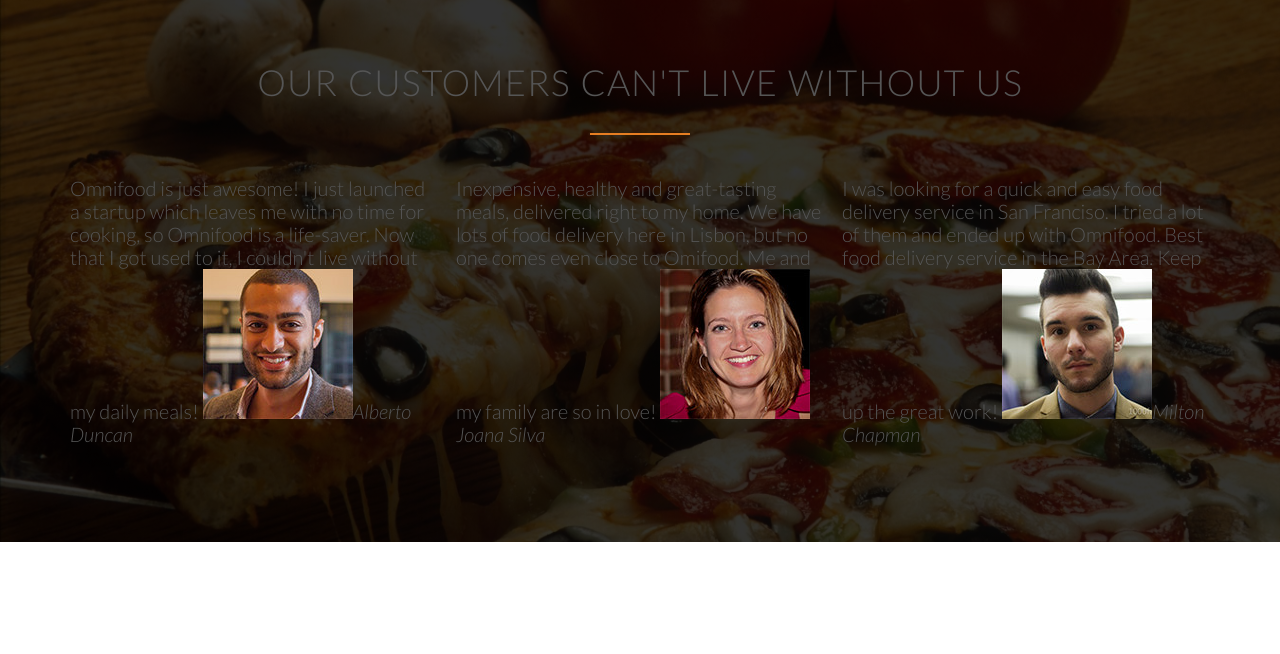
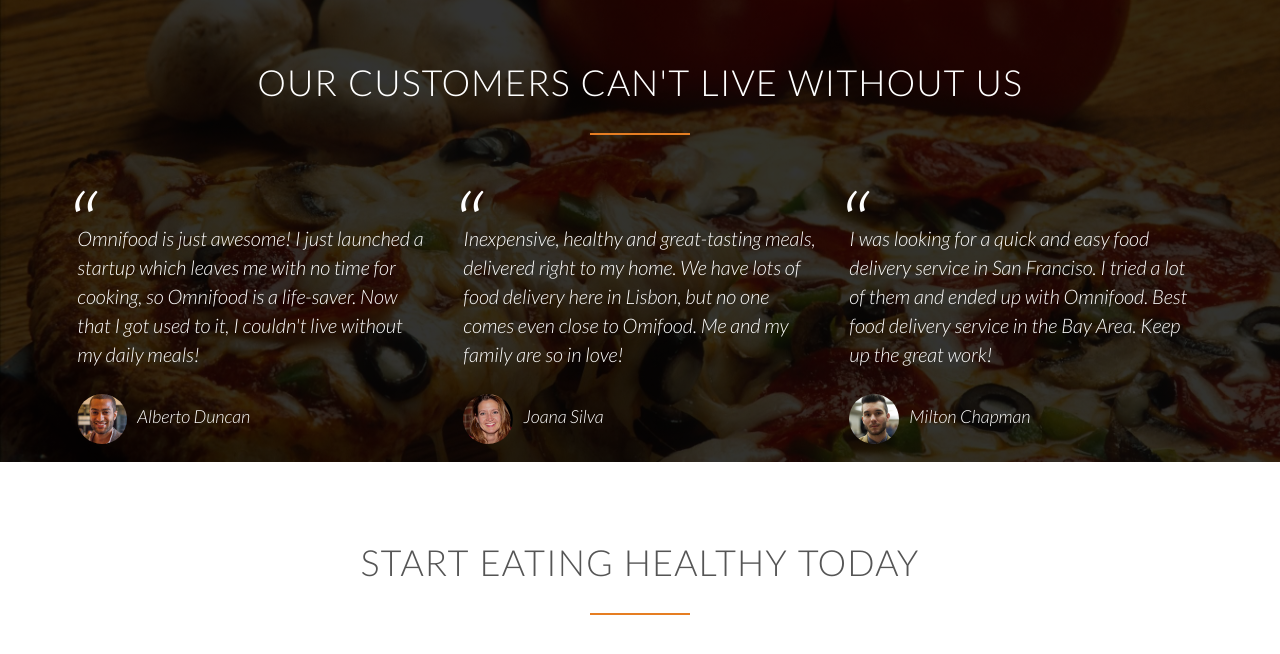
Before and after one commit to Jason852/Omnifood-Website-Udemy, a plain HTML site: page index.html in a window 1280 px wide. Shown: the part 3310-3964 px from the top of the page. Before the commit the page ends 3852 px from the top, so only its background shows below. Drawn offline with Linux system fonts and the light colour scheme; files whose address does not match are found by name.

Commit message:
Started sign up

```diff
--- a/index.html
+++ b/index.html
@@ -263,6 +263,18 @@
            </div>
        </section>
 
+       <section class="section-plans">
+           <div class="row">
+               <h2>Start eating healthy today</h2>
+           </div>
+           <div class="row">
+               <div class="col span-1-of-3">
+
+               </div>
+           </div>
+
+       </section>
+
 
 
     </body>
@@ -272,6 +284,30 @@
 <!---
 
 
+Title: Start eating healthy today
+
+Plan 1: Premium
+399$ per month
+That’s only 13.30$ per meal
+1 meal every day
+Order 24/7
+Access to newest creations
+Free delivery
+
+
+Plan 2: Pro
+149$ per month
+That’s only 14.90$ per meal
+1 meal 10 days/month
+Order 24/7
+Access to newest creations
+Free delivery
+
+
+Plan 3: Starter
+19$ per meal
+1 meal
+Order from 8 am to 12 pm
 
 
 
--- a/resources/css/style.css
+++ b/resources/css/style.css
@@ -171,6 +171,7 @@
     background-size: cover;
     background-position: center;
     height: 100vh;
+    background-attachment: fixed;
 }
 
 .hero-text-box {
@@ -357,7 +358,39 @@
 /* -----------------------------------------*/
 
 .section-testimonials {
-    height: 70vh;
+    height: 60vh;
     background-image: linear-gradient(rgba(0, 0, 0, 0.8), rgba(0, 0, 0, 0.8)), url(img/back-customers.jpg);
     background-size: cover;
+    color: #fff;
+    background-attachment: fixed;
 }
+
+blockquote {
+    padding: 2%;
+    font-style: italic;
+    line-height: 145%;
+    position: relative;
+    margin-top: 40px;
+}
+
+blockquote:before {
+    content: "\201C";
+    font-size: 500%;
+    display: block;
+    position: absolute;
+    top: -5px;
+    left: -5px;
+}
+
+cite {
+    font-size: 90%;
+    margin-top: 25px;
+    display: block;
+}
+
+cite img {
+    height: 50px;
+    border-radius: 50%;
+    margin-right: 10px;
+    vertical-align: middle;
+}
```
